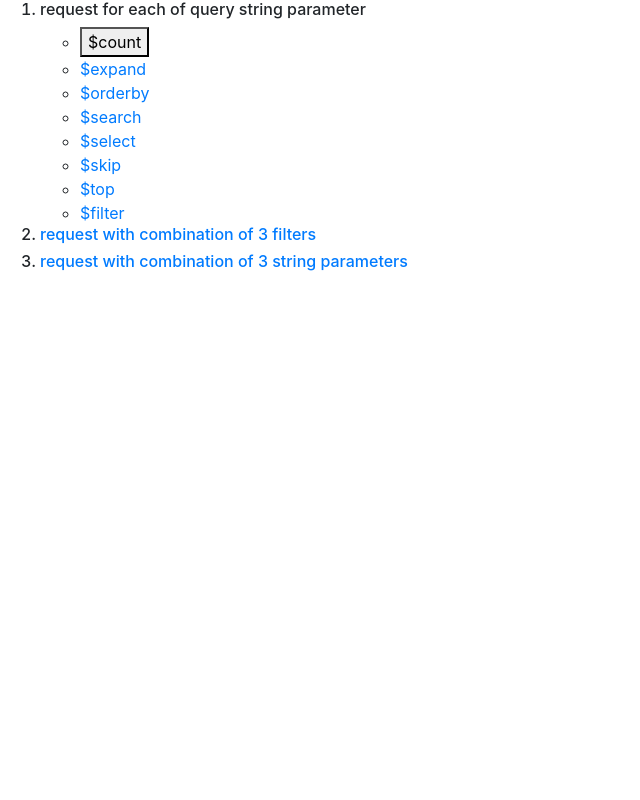
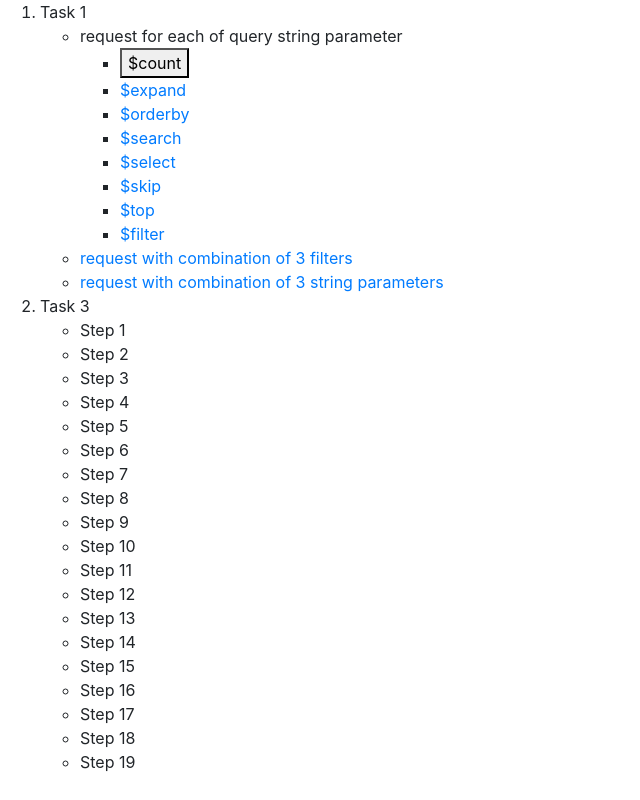
Before and after one commit to AlionaSauchuk/HW08, a website: page OData/index.html in a window 1280 px wide. Shown: the whole page, without its empty margins (0-640 px from the left). Drawn offline with nearby package versions, Linux system fonts and the light colour scheme.

Commit message:
start task 3

```diff
--- a/OData/index.html
+++ b/OData/index.html
@@ -15,11 +15,12 @@
 <body>
     <div>
         <ol>
-            <h6>
+            <li>
+                Task 1
+                <ul>
                     <li>
                         request for each of query string parameter
                     </li>
-            </h6>
                     <ul>
                         <li><button onclick="count()">$count</button></li>
                         <li>
@@ -45,20 +46,80 @@
                         </li>
 
                     </ul>
-            <h6>
                     <li>
                         <a href="/OData/pages/3filters.html">
                             request with combination of 3 filters
                         </a>
                     </li>
-            </h6>
-            <h6>
                     <li>
                         <a href="/OData/pages/3parameters.html">
                             request with combination of 3 string parameters
                         </a>
                     </li>
-            </h6>
+                </ul>
+            </li>
+            <li>
+                Task 3
+                <ul>
+                    <li>
+                        <a>Step 1</a>
+                    </li>
+                    <li>
+                        <a>Step 2</a>
+                    </li>
+                    <li>
+                        <a>Step 3</a>
+                    </li>
+                    <li>
+                        <a>Step 4</a>
+                    </li>
+                    <li>
+                        <a>Step 5</a>
+                    </li>
+                    <li>
+                        <a>Step 6</a>
+                    </li>
+                    <li>
+                        <a>Step 7</a>
+                    </li>
+                    <li>
+                        <a>Step 8</a>
+                    </li>
+                    <li>
+                        <a>Step 9</a>
+                    </li>
+                    <li>
+                        <a>Step 10</a>
+                    </li>
+                    <li>
+                        <a>Step 11</a>
+                    </li>
+                    <li>
+                        <a>Step 12</a>
+                    </li>
+                    <li>
+                        <a>Step 13</a>
+                    </li>
+                    <li>
+                        <a>Step 14</a>
+                    </li>
+                    <li>
+                        <a>Step 15</a>
+                    </li>
+                    <li>
+                        <a>Step 16</a>
+                    </li>
+                    <li>
+                        <a>Step 17</a>
+                    </li>
+                    <li>
+                        <a>Step 18</a>
+                    </li>
+                    <li>
+                        <a>Step 19</a>
+                    </li>
+                </ul>
+            </li>
         </ol>
     </div>
 </body>
--- /dev/null
+++ b/Walkthrough/Step 2/index.html
@@ -0,0 +1,24 @@
+<!DOCTYPE html>
+<html>
+<head>
+	<meta charset="utf-8">
+	<title>SAPUI5 Walkthrough</title>
+	<script
+		id="sap-ui-bootstrap"
+		src="https://openui5.hana.ondemand.com/resources/sap-ui-core.js"
+		data-sap-ui-theme="sap_belize"
+		data-sap-ui-libs="sap.m"
+		data-sap-ui-compatVersion="edge"
+		data-sap-ui-async="true"
+		data-sap-ui-onInit="module:courses/index"
+		data-sap-ui-resourceroots='{
+			"courses": "./"
+		}'>
+
+	</script>
+</head>
+<body>
+<div>Hello World</div>
+
+</body>
+</html>
--- /dev/null
+++ b/Walkthrough/Step 4/view/App.view.xml
@@ -0,0 +1,5 @@
+<mvc:View
+   xmlns="sap.m"
+   xmlns:mvc="sap.ui.core.mvc">
+   <Text text="Hello World"/>
+</mvc:View>
```
Also changed, not shown: Walkthrough/Step 1/index.html (added, +10 -0 lines), Walkthrough/Step 2/index.js (added, +8 -0 lines), Walkthrough/Step 3/index.html (added, +22 -0 lines), Walkthrough/Step 3/index.js (added, +11 -0 lines), Walkthrough/Step 4/index.html (added, +22 -0 lines), Walkthrough/Step 4/index.js (added, +12 -0 lines). Lines whose indentation alone changed are shown as unchanged.
